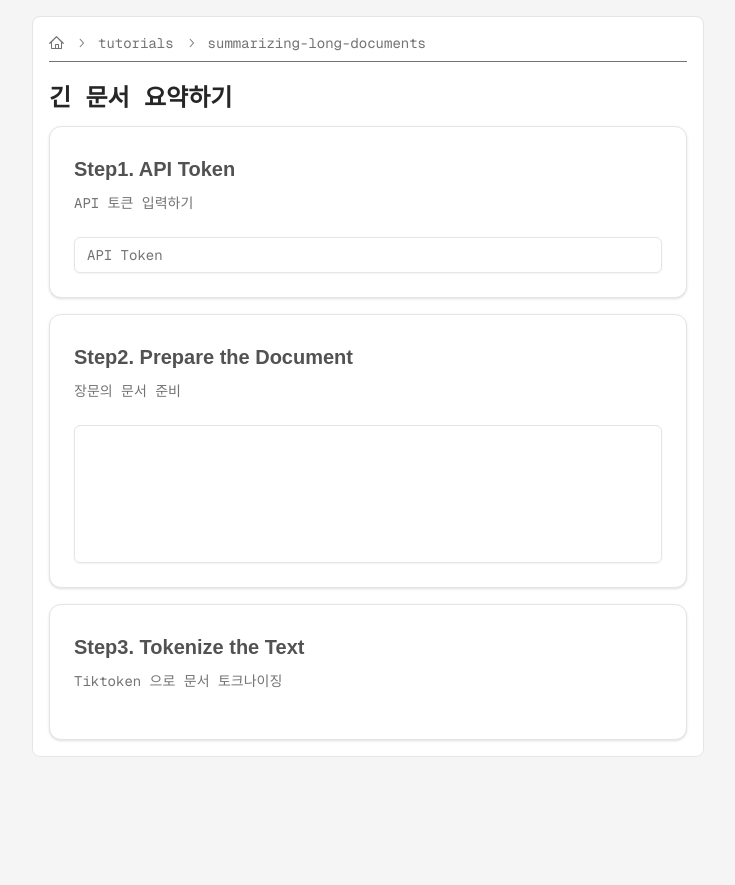
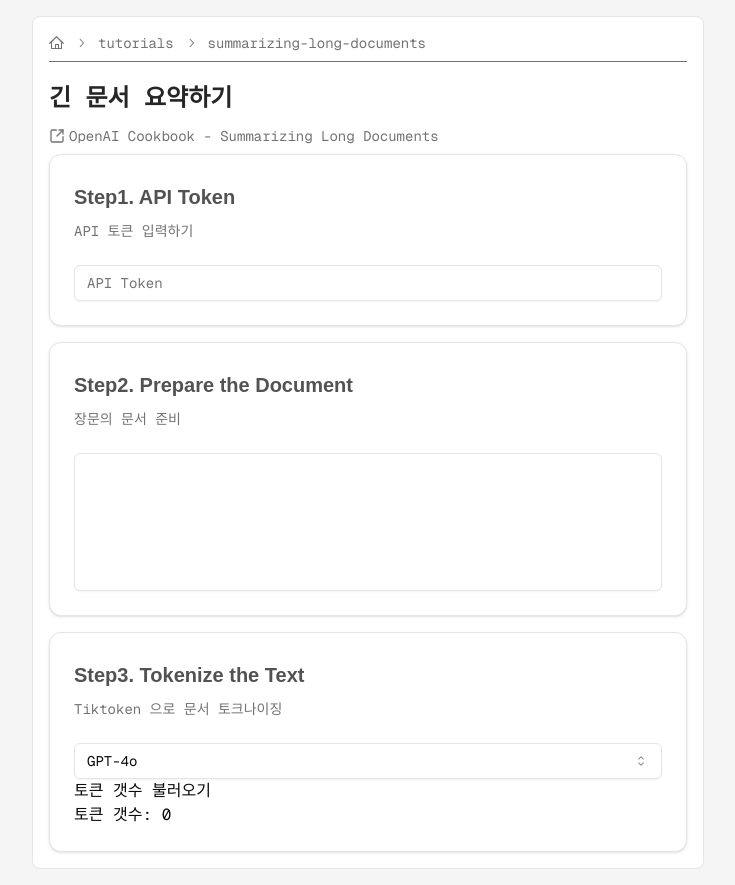
Before and after one commit to gitgitWi/llm-tutorials-step-by-step, a Next.js app: page /tutorials/summarizing-long-documents in a window 1280 px wide. Shown: the whole page, without its empty margins (272-1007 px from the left). Before the commit the page ends 800 px from the top, so only its background shows below. Built offline with nearby package versions, Linux system fonts and the light colour scheme.

Commit message:
feat(tokens/page) add components to get tokens of text

```diff
--- a/src/app/tutorials/summarizing-long-documents/page.tsx
+++ b/src/app/tutorials/summarizing-long-documents/page.tsx
@@ -1,8 +1,13 @@
 'use client';
 
 import { valibotResolver } from '@hookform/resolvers/valibot';
+import { default as fetcher } from 'ky';
+import { SquareArrowOutUpRightIcon } from 'lucide-react';
+import { useState } from 'react';
 import { useForm } from 'react-hook-form';
+import type { TiktokenModel } from 'tiktoken';
 import { type InferOutput, minLength, object, pipe, string } from 'valibot';
+import { useApiToken } from '~/features/api-token';
 import {
   Card,
   CardContent,
@@ -12,6 +17,13 @@ import {
 import { Form, FormControl, FormField, FormItem } from '~/features/ui/form';
 import { Heading2, Heading3 } from '~/features/ui/headings';
 import { Input } from '~/features/ui/input';
+import {
+  Select,
+  SelectContent,
+  SelectItem,
+  SelectTrigger,
+  SelectValue,
+} from '~/features/ui/select';
 import { Textarea } from '~/features/ui/textarea';
 
 // TODO: 스키마 정의
@@ -24,6 +36,8 @@ const SummarizeLongDocFormSchema = object({
     string(),
     minLength(2, '문서 텍스트는 최소 2자 이상이어야 합니다.')
   ),
+  // TODO enum TiktokenModel
+  modelName: pipe(string(), minLength(1)),
 });
 
 type SummarizeLongDocFormSchema = InferOutput<
@@ -31,22 +45,44 @@ type SummarizeLongDocFormSchema = InferOutput<
 >;
 
 export default function SummarizingLongDocumentsPage() {
+  /** @TODO form -> 전역상태로 저장 */
+  const { apiToken, setApiToken } = useApiToken();
+
+  // TODO: react-query 사용
+  const [encodedTokens, setEncodedTokens] = useState<Record<number, number>>(
+    {}
+  );
+
   const form = useForm<SummarizeLongDocFormSchema>({
     resolver: valibotResolver(SummarizeLongDocFormSchema),
     defaultValues: {
-      apiToken: '',
+      apiToken,
       documentText: '',
+      modelName: 'gpt-4o',
     },
   });
 
   const onSubmit = async (data: SummarizeLongDocFormSchema) => {
     console.debug('[onSubmit.form]', form);
     console.debug('[onSubmit]', data);
+    setApiToken(data.apiToken);
   };
 
   return (
     <section>
       <Heading2>긴 문서 요약하기</Heading2>
+
+      <div className="mb-2">
+        <a
+          href="https://cookbook.openai.com/examples/summarizing_long_documents"
+          target="_blank"
+          rel="noreferrer noopener"
+          className="flex items-center gap-1 text-neutral-500 text-sm hover:underline"
+        >
+          <SquareArrowOutUpRightIcon size={16} />
+          <p>OpenAI Cookbook - Summarizing Long Documents</p>
+        </a>
+      </div>
 
       <Form {...form}>
         <form
@@ -66,7 +102,11 @@ export default function SummarizingLongDocumentsPage() {
                 render={({ field }) => (
                   <FormItem>
                     <FormControl>
-                      <Input placeholder="API Token" {...field} />
+                      <Input
+                        placeholder="API Token"
+                        type="password"
+                        {...field}
+                      />
                     </FormControl>
                   </FormItem>
                 )}
@@ -106,7 +146,62 @@ export default function SummarizingLongDocumentsPage() {
               <CardDescription>Tiktoken 으로 문서 토크나이징</CardDescription>
             </CardHeader>
 
-            <CardContent>{/*  */}</CardContent>
+            <CardContent>
+              <FormField
+                control={form.control}
+                name="modelName"
+                render={({ field }) => (
+                  <FormItem>
+                    <FormControl>
+                      <Select
+                        onValueChange={field.onChange}
+                        defaultValue={field.value}
+                      >
+                        <SelectTrigger>
+                          <SelectValue placeholder="OpenAI 모델 선택" />
+                        </SelectTrigger>
+
+                        <SelectContent>
+                          <SelectItem value="gpt-4o">GPT-4o</SelectItem>
+                          <SelectItem value={'gpt-4o-mini' as TiktokenModel}>
+                            GPT-4o-mini
+                          </SelectItem>
+                          <SelectItem value="gpt-4">GPT-4</SelectItem>
+                          <SelectItem value={'gpt-3.5-turbo' as TiktokenModel}>
+                            GPT-3.5-Turbo
+                          </SelectItem>
+                        </SelectContent>
+                      </Select>
+                    </FormControl>
+                  </FormItem>
+                )}
+              />
+
+              <button
+                type="button"
+                onClick={() => {
+                  fetcher
+                    .post('/api/v1/encoded-token', {
+                      json: {
+                        text: form.getValues().documentText,
+                        modelName: form.getValues().modelName,
+                      },
+                    })
+                    .json<{ tokens: Record<number, number> }>()
+                    .then((res) => {
+                      console.debug('[encodedTokens]', res);
+                      res?.tokens && setEncodedTokens(res.tokens);
+                    });
+                }}
+                disabled={form.getValues().documentText.length === 0}
+              >
+                토큰 갯수 불러오기
+              </button>
+
+              <div>
+                <p>토큰 갯수: {Object.keys(encodedTokens).length}</p>
+              </div>
+            </CardContent>
           </Card>
         </form>
       </Form>
```
